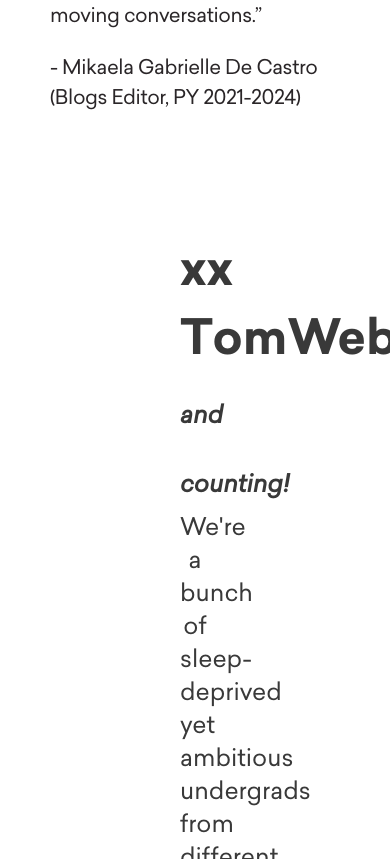
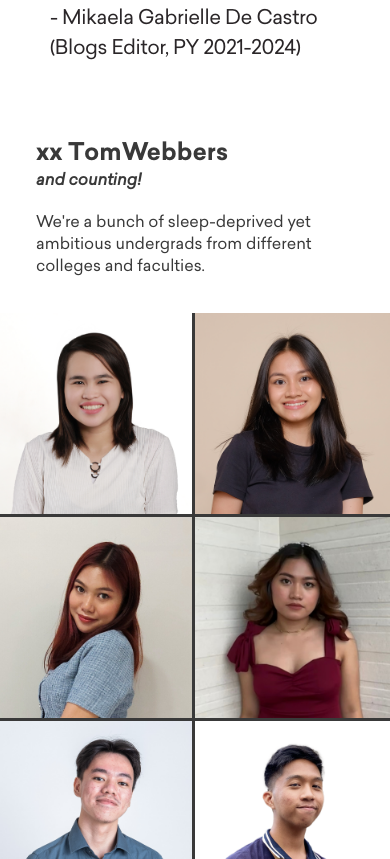
Before and after one commit to TomasinoWeb/tomasinoWebR101, a Next.js app: page /about/people in a window 390 px wide. Shown: the part 1141-2000 px from the top of the page. Built offline with nearby package versions, Linux system fonts and the light colour scheme.

Commit message:
responsive people page

```diff
--- a/src/pages/about/people.module.scss
+++ b/src/pages/about/people.module.scss
@@ -1,4 +1,5 @@
 $sectionGap: 90px;
+$mobileSectionGap: 40px;
 
 // For Components
 .componentContainer {
@@ -29,6 +30,11 @@ $sectionGap: 90px;
   .title {
     text-align: left;
 
+    .titleBig {
+      font-family: "Sailec Bold", sans-serif;
+      letter-spacing: -2.2%;
+    }
+
     .titleSmall {
       font-family: "Sailec Italic", sans-serif;
       font-size: 24px;
@@ -47,6 +53,10 @@ $sectionGap: 90px;
   .memberCount {
     width: 100%;
     padding: 0 108px;
+
+    .subtitle {
+      text-align: left;
+    }
 
     .grid {
       margin-top: 32px;
@@ -75,27 +85,55 @@ $sectionGap: 90px;
     .member:nth-last-child(-n + 5) {
       border-bottom: none;
     }
+
+    @media only screen and (max-width: 640px) {
+      .member {
+        flex: 0 0 calc(50%);
+
+        &:nth-child(2n) {
+          border-right: none;
+        }
+
+        &:nth-child(5n) {
+          border-right: 3px solid var(--darkgray);
+        }
+
+        &:nth-last-child(-n + 5) {
+          border-bottom: 3px solid var(--darkgray);
+        }
+
+        &:nth-last-child(-n + 2) {
+          border-bottom: none;
+        }
+      }
+    }
   }
 
   .yearCount {
     padding: 0 108px;
     margin-top: $sectionGap;
+    margin-bottom: $sectionGap;
+
+    .title {
+      text-align: center;
+    }
   }
 }
 
 .bannerGrid {
   width: 100%;
+  height: auto;
   margin-bottom: $sectionGap;
-  height: auto;
   display: flex;
 
   .imageContainer {
-    flex-grow: 1;
-    width: 33%;
+    min-width: calc(100% / 3);
+    width: calc(100% / 3);
     aspect-ratio: 1;
 
     .image {
       width: 100%;
+      height: 100%;
       object-fit: cover;
     }
   }
@@ -182,12 +220,16 @@ $sectionGap: 90px;
         .name {
           margin-top: auto;
           font-size: 24px;
-          color: var(--white);
         }
 
         .position {
           font-size: 14px;
           text-transform: uppercase;
+        }
+
+        .name,
+        .position {
+          text-shadow: 2px 4px 4px rgba(57, 57, 57, 0.25);
           color: var(--white);
         }
       }
@@ -253,7 +295,161 @@ $sectionGap: 90px;
   }
 }
 
-.footerSpace {
-  width: 100%;
-  height: 40px;
+// 990px (tablet) and 768px (mobile) - where margin or padding is adjusted
+@media only screen and (max-width: 990px) {
+  .container {
+    padding: 0 36px;
+
+    .memberCount {
+      padding: 0px;
+
+      .title {
+        margin-bottom: 20px;
+      }
+    }
+
+    .yearCount {
+      padding: 0 36px;
+    }
+  }
 }
+
+@media only screen and (max-width: 768px) {
+  .componentContainer {
+    margin-top: $mobileSectionGap;
+    margin-bottom: $mobileSectionGap;
+  }
+
+  // General styles
+  .title {
+    font-size: 36px;
+  }
+  .subtitle {
+    font-size: 20px;
+  }
+
+  // Container with padding
+  .container {
+    padding: 0px;
+
+    .memberCount {
+      padding: 0px;
+
+      .title,
+      .subtitle {
+        padding: 0 36px;
+      }
+
+      .grid {
+        margin-top: 36px;
+        width: 100%;
+        display: flex;
+        flex-wrap: wrap;
+      }
+    }
+  }
+
+  .bannerGrid {
+    margin-bottom: $mobileSectionGap;
+  }
+
+  .banner,
+  .coreGroup {
+    margin-top: $mobileSectionGap;
+  }
+
+  .otherTestimonies {
+    padding: 80px 36px;
+  }
+
+  .otherInfo {
+    height: 340px;
+
+    .content {
+      padding: 0 36px;
+
+      .title {
+        margin-bottom: 20px;
+      }
+
+      .buttons {
+        flex-direction: column;
+      }
+    }
+  }
+}
+
+// 640px and 550px - where font-size and flex-direction is changed
+@media only screen and (max-width: 640px) {
+  .bannerGrid {
+    flex-direction: column;
+
+    .imageContainer {
+      min-width: 100%;
+      width: 100%;
+      height: 250px;
+    }
+  }
+
+  .coreGroup {
+    .gallery {
+      flex-direction: column;
+
+      .member {
+        width: 100%;
+        height: 150px;
+        cursor: auto;
+
+        &.expanded {
+          width: 100%;
+
+          .content {
+            justify-content: center;
+            opacity: 1;
+            animation: none;
+          }
+        }
+
+        .image {
+          position: absolute;
+          object-position: 50% 35%;
+          border-top: 3px solid var(--darkgray);
+          border-left: none;
+          border-right: none;
+        }
+
+        .content {
+          display: flex;
+          flex-direction: column;
+          justify-content: center;
+
+          .name {
+            margin-top: 0;
+          }
+        }
+      }
+    }
+  }
+}
+
+@media only screen and (max-width: 550px) {
+  // General styles
+  .title {
+    font-size: 24px;
+  }
+  .subtitle {
+    font-size: 16px;
+  }
+
+  // Container with padding
+  .container {
+    .title {
+      display: flex;
+      flex-direction: column;
+
+      .titleSmall {
+        font-size: 16px;
+      }
+    }
+  }
+}
--- a/src/pages/about/people.tsx
+++ b/src/pages/about/people.tsx
@@ -160,7 +160,8 @@ export default function () {
 
         <div className={styles.memberCount}>
           <h1 className={styles.title}>
-            xx TomWebbers <span className={styles.titleSmall}>and counting!</span>
+            <span className={styles.titleBig}>xx TomWebbers</span>{" "}
+            <span className={styles.titleSmall}>and counting!</span>
           </h1>
           <p className={styles.subtitle}>
             We're a bunch of sleep-deprived yet ambitious undergrads from different
@@ -212,7 +213,7 @@ export default function () {
         <div className={styles.imageContainer}>
           <Image src={BannerGrid2} alt="Image from Coverage" className={styles.image} />
         </div>
-        <div className={styles.imagimageContainere}>
+        <div className={styles.imageContainer}>
           <Image src={BannerGrid3} alt="Image from Coverage" className={styles.image} />
         </div>
       </div>
@@ -316,8 +317,6 @@ export default function () {
           </div>
         </div>
       </div>
-
-      <div className={styles.footerSpace}></div>
     </Layout>
   );
 }
```
